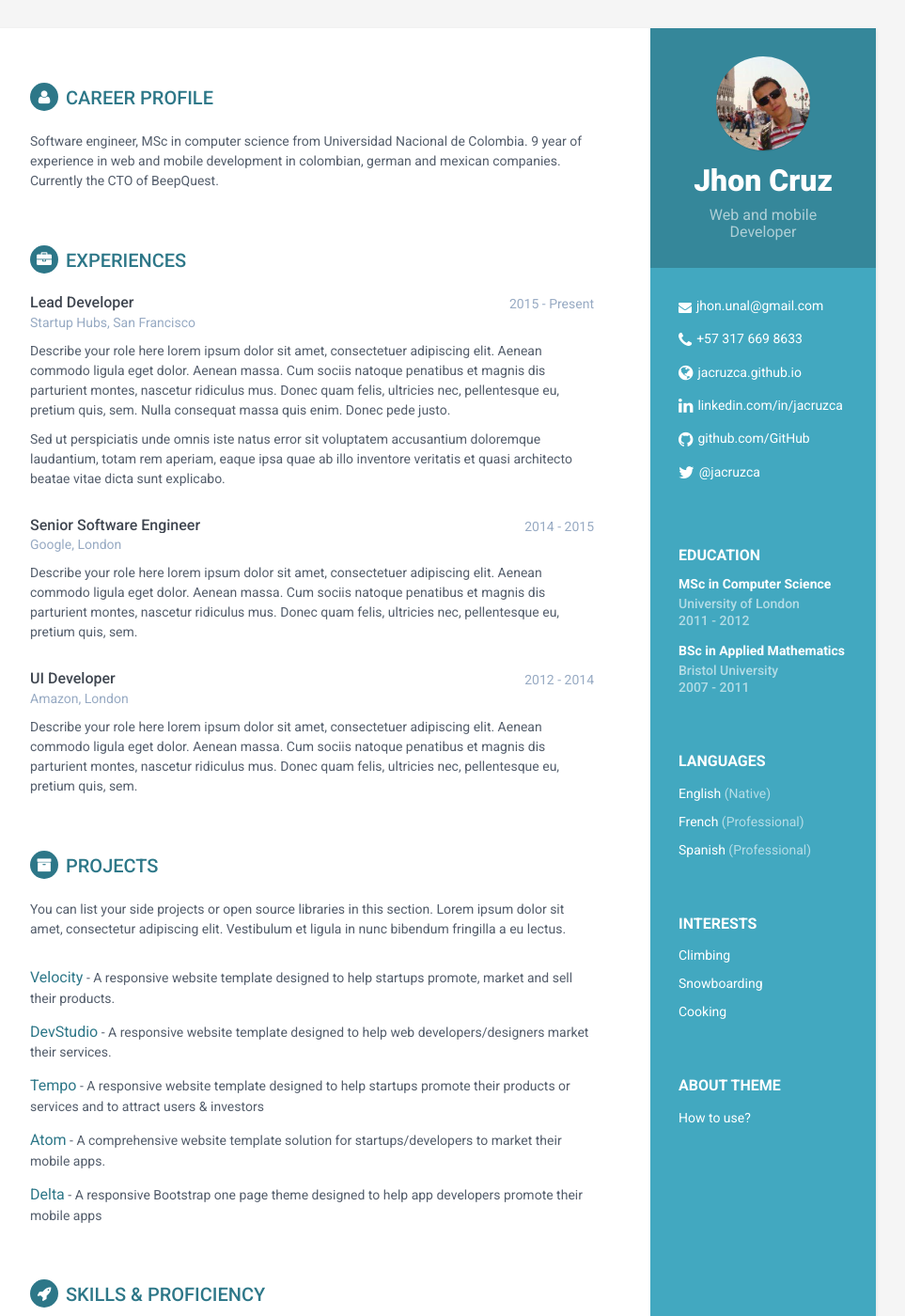
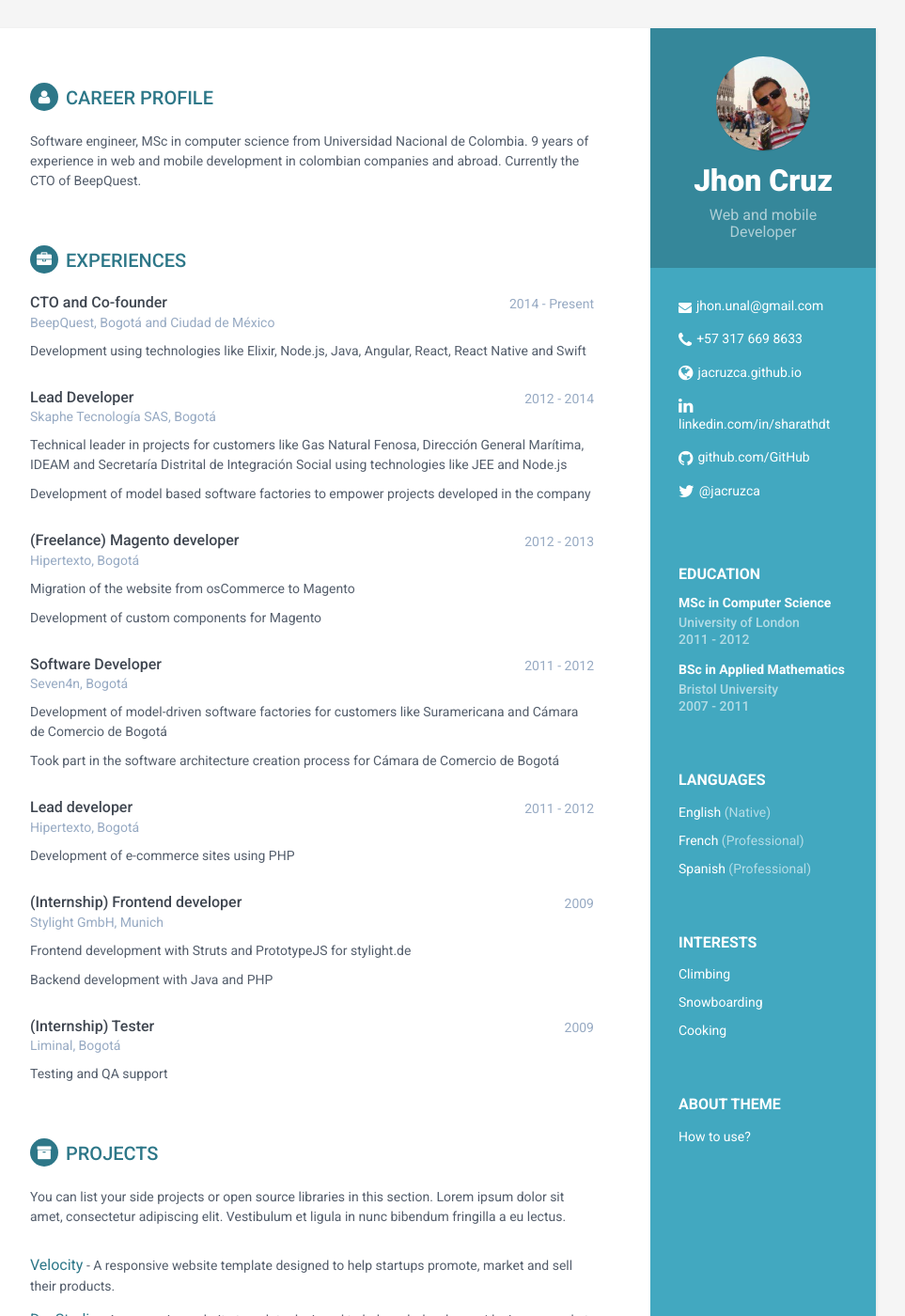
Before and after one commit to jacruzca/jacruzca.github.io, a Jekyll site: the page built from index.html, in a window 1280 px wide and 1400 px high. Shown: the whole window at 94% size, without its empty margins (188-1151 px from the left). Built offline with Jekyll 4.4.1, drawn with Linux system fonts in a browser that asks for light colours.

Commit message:
career profile and experience

```diff
--- a/_config.yml
+++ b/_config.yml
@@ -21,7 +21,7 @@ pic: profile.png  #place a 100x100 picture inside /assets/images/ folder and pro
 email: jhon.unal@gmail.com
 phone: +57 317 669 8633
 website: jacruzca.github.io #do not add http://
-linkedin: jacruzca
+#linkedin: jacruzca
 github: jacruzca
 twitter: '@jacruzca'
 
--- a/_includes/career-profile.html
+++ b/_includes/career-profile.html
@@ -1,6 +1,6 @@
 <section class="section summary-section">
 <h2 class="section-title"><i class="fa fa-user"></i>Career Profile</h2>
 <div class="summary">
-    <p>Software engineer, MSc in computer science from Universidad Nacional de Colombia. 9 year of experience in web and mobile development in colombian, german and mexican companies. Currently the CTO of BeepQuest.</p>
+    <p>Software engineer, MSc in computer science from Universidad Nacional de Colombia. 9 years of experience in web and mobile development in colombian companies and abroad. Currently the CTO of BeepQuest.</p>
 </div><!--//summary-->
 </section><!--//section-->
--- a/_includes/experience.html
+++ b/_includes/experience.html
@@ -4,41 +4,96 @@
                 <div class="item">
                     <div class="meta">
                         <div class="upper-row">
-                            <h3 class="job-title">Lead Developer</h3>
-                            <div class="time">2015 - Present</div>
+                            <h3 class="job-title">CTO and Co-founder</h3>
+                            <div class="time">2014 - Present</div>
                         </div><!--//upper-row-->
-                        <div class="company">Startup Hubs, San Francisco</div>
+                        <div class="company">BeepQuest, Bogotá and Ciudad de México</div>
                     </div><!--//meta-->
                     <div class="details">
-                        <p>Describe your role here lorem ipsum dolor sit amet, consectetuer adipiscing elit. Aenean commodo ligula eget dolor. Aenean massa. Cum sociis natoque penatibus et magnis dis parturient montes, nascetur ridiculus mus. Donec quam felis, ultricies nec, pellentesque eu, pretium quis, sem. Nulla consequat massa quis enim. Donec pede justo.</p>
-                        <p>Sed ut perspiciatis unde omnis iste natus error sit voluptatem accusantium doloremque laudantium, totam rem aperiam, eaque ipsa quae ab illo inventore veritatis et quasi architecto beatae vitae dicta sunt explicabo. </p>
+                        <p>Development using technologies like Elixir, Node.js, Java, Angular, React, React Native and Swift</p>
                     </div><!--//details-->
                 </div><!--//item-->
 
                 <div class="item">
                     <div class="meta">
                         <div class="upper-row">
-                            <h3 class="job-title">Senior Software Engineer</h3>
-                            <div class="time">2014 - 2015</div>
+                            <h3 class="job-title">Lead Developer</h3>
+                            <div class="time">2012 - 2014</div>
                         </div><!--//upper-row-->
-                        <div class="company">Google, London</div>
+                        <div class="company">Skaphe Tecnología SAS, Bogotá</div>
                     </div><!--//meta-->
                     <div class="details">
-                        <p>Describe your role here lorem ipsum dolor sit amet, consectetuer adipiscing elit. Aenean commodo ligula eget dolor. Aenean massa. Cum sociis natoque penatibus et magnis dis parturient montes, nascetur ridiculus mus. Donec quam felis, ultricies nec, pellentesque eu, pretium quis, sem.</p>
-
+                        <p>Technical leader in projects for customers like Gas Natural Fenosa, Dirección General Marítima,
+                          IDEAM and Secretaría Distrital de Integración Social using technologies like JEE and Node.js</p>
+                        <p>Development of model based software factories to empower projects developed in the company</p>
                     </div><!--//details-->
                 </div><!--//item-->
 
                 <div class="item">
                     <div class="meta">
                         <div class="upper-row">
-                            <h3 class="job-title">UI Developer</h3>
-                            <div class="time">2012 - 2014</div>
+                            <h3 class="job-title">(Freelance) Magento developer</h3>
+                            <div class="time">2012 - 2013</div>
                         </div><!--//upper-row-->
-                        <div class="company">Amazon, London</div>
+                        <div class="company">Hipertexto, Bogotá</div>
                     </div><!--//meta-->
                     <div class="details">
-                        <p>Describe your role here lorem ipsum dolor sit amet, consectetuer adipiscing elit. Aenean commodo ligula eget dolor. Aenean massa. Cum sociis natoque penatibus et magnis dis parturient montes, nascetur ridiculus mus. Donec quam felis, ultricies nec, pellentesque eu, pretium quis, sem.</p>
+                        <p>Migration of the website from osCommerce to Magento</p>
+                        <p>Development of custom components for Magento</p>
+                    </div><!--//details-->
+                </div><!--//item-->
+
+                <div class="item">
+                    <div class="meta">
+                        <div class="upper-row">
+                            <h3 class="job-title">Software Developer</h3>
+                            <div class="time">2011 - 2012</div>
+                        </div><!--//upper-row-->
+                        <div class="company">Seven4n, Bogotá</div>
+                    </div><!--//meta-->
+                    <div class="details">
+                        <p>Development of model-driven software factories for customers like Suramericana and Cámara de Comercio de Bogotá</p>
+                        <p>Took part in the software architecture creation process for Cámara de Comercio de Bogotá</p>
+                    </div><!--//details-->
+                </div><!--//item-->
+
+                <div class="item">
+                    <div class="meta">
+                        <div class="upper-row">
+                            <h3 class="job-title">Lead developer</h3>
+                            <div class="time">2011 - 2012</div>
+                        </div><!--//upper-row-->
+                        <div class="company">Hipertexto, Bogotá</div>
+                    </div><!--//meta-->
+                    <div class="details">
+                        <p>Development of e-commerce sites using PHP</p>
+                    </div><!--//details-->
+                </div><!--//item-->
+
+                <div class="item">
+                    <div class="meta">
+                        <div class="upper-row">
+                            <h3 class="job-title">(Internship) Frontend developer</h3>
+                            <div class="time">2009</div>
+                        </div><!--//upper-row-->
+                        <div class="company">Stylight GmbH, Munich</div>
+                    </div><!--//meta-->
+                    <div class="details">
+                        <p>Frontend development with Struts and PrototypeJS for stylight.de</p>
+                        <p>Backend development with Java and PHP</p>
+                    </div><!--//details-->
+                </div><!--//item-->
+
+                <div class="item">
+                    <div class="meta">
+                        <div class="upper-row">
+                            <h3 class="job-title">(Internship) Tester</h3>
+                            <div class="time">2009</div>
+                        </div><!--//upper-row-->
+                        <div class="company">Liminal, Bogotá</div>
+                    </div><!--//meta-->
+                    <div class="details">
+                        <p>Testing and QA support</p>
                     </div><!--//details-->
                 </div><!--//item-->
 
```
